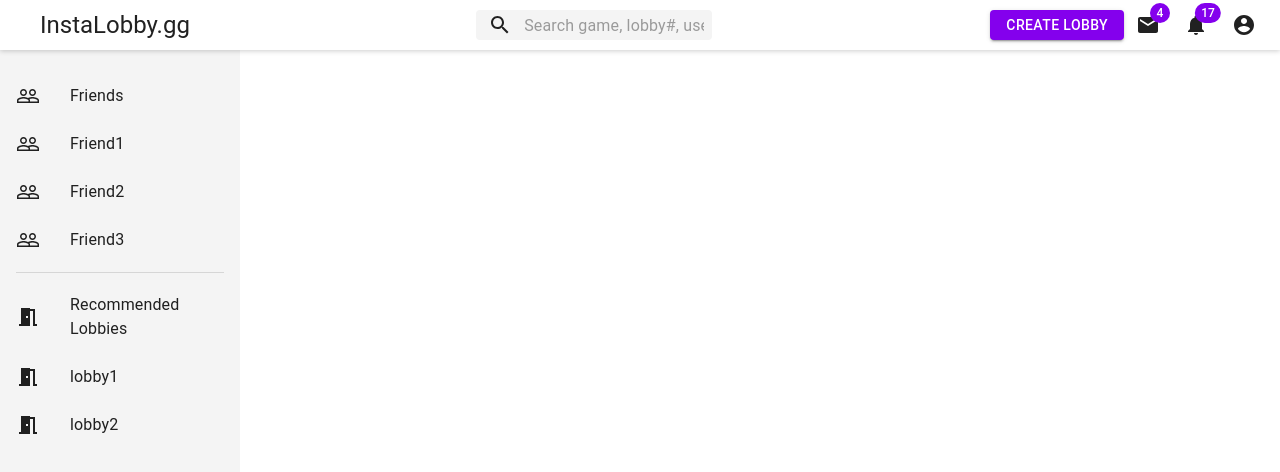
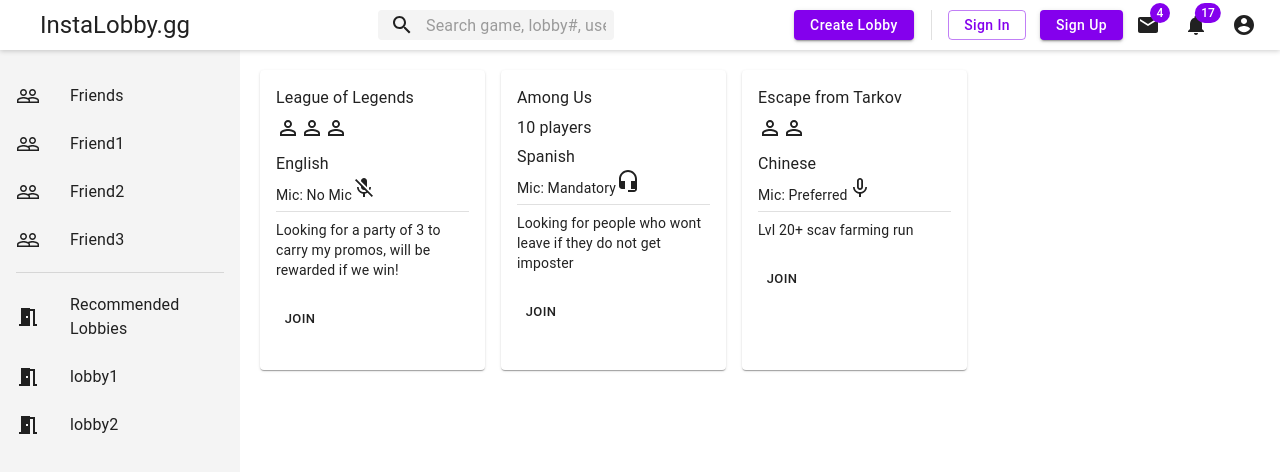
Before and after one commit to tian142/SPDSprint, a React (Create React App) app: page / in a window 1280 px wide. Shown: the top 472 px of the page. Built offline with nearby package versions, Linux system fonts and the light colour scheme.

Commit message:
added sign in and sign up buttons

```diff
--- a/src/App.js
+++ b/src/App.js
@@ -50,7 +50,31 @@
 
 const App = () => {
   const classes = useStyles();
-  const [lobbies, setLobbies] = useState([]);
+  const [lobbies, setLobbies] = useState([
+    {
+      gameSelect: 'League of Legends',
+      lobbySize: 3,
+      language: 'English',
+      micPreference: 'No Mic',
+      lobbyNotes:
+        'Looking for a party of 3 to carry my promos, will be rewarded if we win!',
+    },
+    {
+      gameSelect: 'Among Us',
+      lobbySize: 10,
+      language: 'Spanish',
+      micPreference: 'Mandatory',
+      lobbyNotes:
+        'Looking for people who wont leave if they do not get imposter',
+    },
+    {
+      gameSelect: 'Escape from Tarkov',
+      lobbySize: 2,
+      language: 'Chinese',
+      micPreference: 'Preferred',
+      lobbyNotes: 'Lvl 20+ scav farming run',
+    },
+  ]);
   const [currentLobby, setCurrentLobby] = useState('');
   const [lobbyCreating, setLobbyCreating] = useState(false);
 
--- a/src/components/CreateLobby.js
+++ b/src/components/CreateLobby.js
@@ -57,9 +57,9 @@
       })}
       onSubmit={(values, { setSubmitting }) => {
         setTimeout(() => {
-          setLobbies((lobbies) => lobbies.concat(values));
           setLobbyCreating(false);
           setSubmitting(false);
+          setLobbies((lobbies) => lobbies.concat(values));
         }, 500);
       }}
     >
@@ -154,6 +154,7 @@
                 rows="3"
               />
             </Grid>
+            {isSubmitting && <LinearProgress color="primary" />}
             <Grid container alignItems="center" justify="center">
               <Grid item>
                 <Button
@@ -166,7 +167,6 @@
                 </Button>
               </Grid>
             </Grid>
-            {isSubmitting && <LinearProgress />}
           </Grid>
         </Form>
       )}
--- a/src/components/Lobbies.jsx
+++ b/src/components/Lobbies.jsx
@@ -13,10 +13,17 @@
 
 const useStyles = makeStyles({
   root: {
-    minWidth: 225,
+    width: 225,
+    height: 300,
   },
   mic: {
     height: 30,
+  },
+  divider: {
+    marginBottom: 8,
+  },
+  joinBtn: {
+    // flexGrow: 1,
   },
 });
 
@@ -48,7 +55,7 @@
   return (
     <>
       {lobbies.map((lobby) => (
-        <Grid item xs={12} sm={4} md={3} lg={2}>
+        <Grid item>
           <Card className={classes.root}>
             <CardContent>
               <Typography gutterBottom>{lobby.gameSelect}</Typography>
@@ -65,13 +72,15 @@
                 {`Mic: ${lobby.micPreference}`}
                 {showMicIcon(lobby.micPreference)}
               </Typography>
-              <Divider variant="middle" />
+              <Divider className={classes.divider} />
               <Typography variant="body2" component="p">
                 {lobby.lobbyNotes}
               </Typography>
             </CardContent>
             <CardActions>
-              <Button size="small">Join</Button>
+              <Button size="small" className={classes.joinBtn}>
+                Join
+              </Button>
             </CardActions>
           </Card>
         </Grid>
--- a/src/components/TopNav.jsx
+++ b/src/components/TopNav.jsx
@@ -8,13 +8,13 @@
 import Badge from '@material-ui/core/Badge';
 import MenuItem from '@material-ui/core/MenuItem';
 import Menu from '@material-ui/core/Menu';
-import MenuIcon from '@material-ui/icons/Menu';
 import SearchIcon from '@material-ui/icons/Search';
 import AccountCircle from '@material-ui/icons/AccountCircle';
 import MailIcon from '@material-ui/icons/Mail';
 import NotificationsIcon from '@material-ui/icons/Notifications';
 import MoreIcon from '@material-ui/icons/MoreVert';
 import Button from '@material-ui/core/Button';
+import { Divider } from '@material-ui/core';
 
 const useStyles = makeStyles((theme) => ({
   grow: {
@@ -73,9 +73,14 @@
       width: '20ch',
     },
   },
-  lobbyButton: {
+  navButton: {
     marginTop: theme.spacing(-1.65),
+    marginRight: 1,
     height: 30,
+    textTransform: 'none',
+  },
+  fillerDiv: {
+    width: 13,
   },
   sectionDesktop: {
     marginTop: theme.spacing(-1.65),
@@ -90,6 +95,11 @@
     [theme.breakpoints.up('md')]: {
       display: 'none',
     },
+  },
+  horizDivider: {
+    marginTop: theme.spacing(-1.65),
+    height: 30,
+    width: 1.5,
   },
 }));
 
@@ -203,12 +213,33 @@
           </div>
           <div className={classes.grow} />
           <Button
-            className={classes.lobbyButton}
+            className={classes.navButton}
             variant="contained"
             color="primary"
             onClick={() => setLobbyCreating(true)}
           >
             Create Lobby
+          </Button>
+          <Divider
+            orientation="vertical"
+            // flexItem
+            className={classes.horizDivider}
+            variant="middle"
+          />
+          <Button
+            variant="outlined"
+            color="primary"
+            className={classes.navButton}
+          >
+            Sign In
+          </Button>
+          <div className={classes.fillerDiv}></div>
+          <Button
+            variant="contained"
+            color="primary"
+            className={classes.navButton}
+          >
+            Sign Up
           </Button>
           <div className={classes.sectionDesktop}>
             <IconButton aria-label="show 4 new mails" color="inherit">
```
